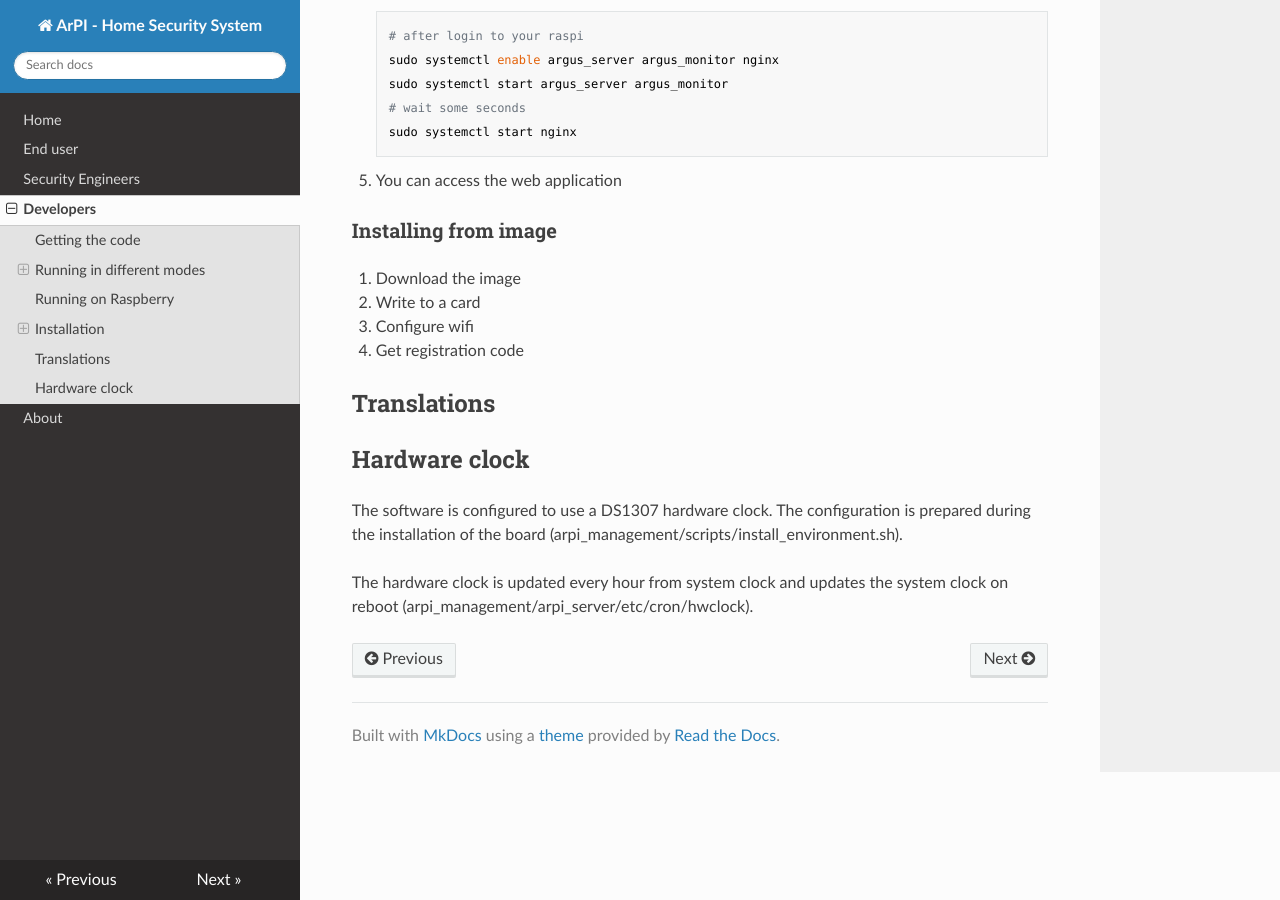
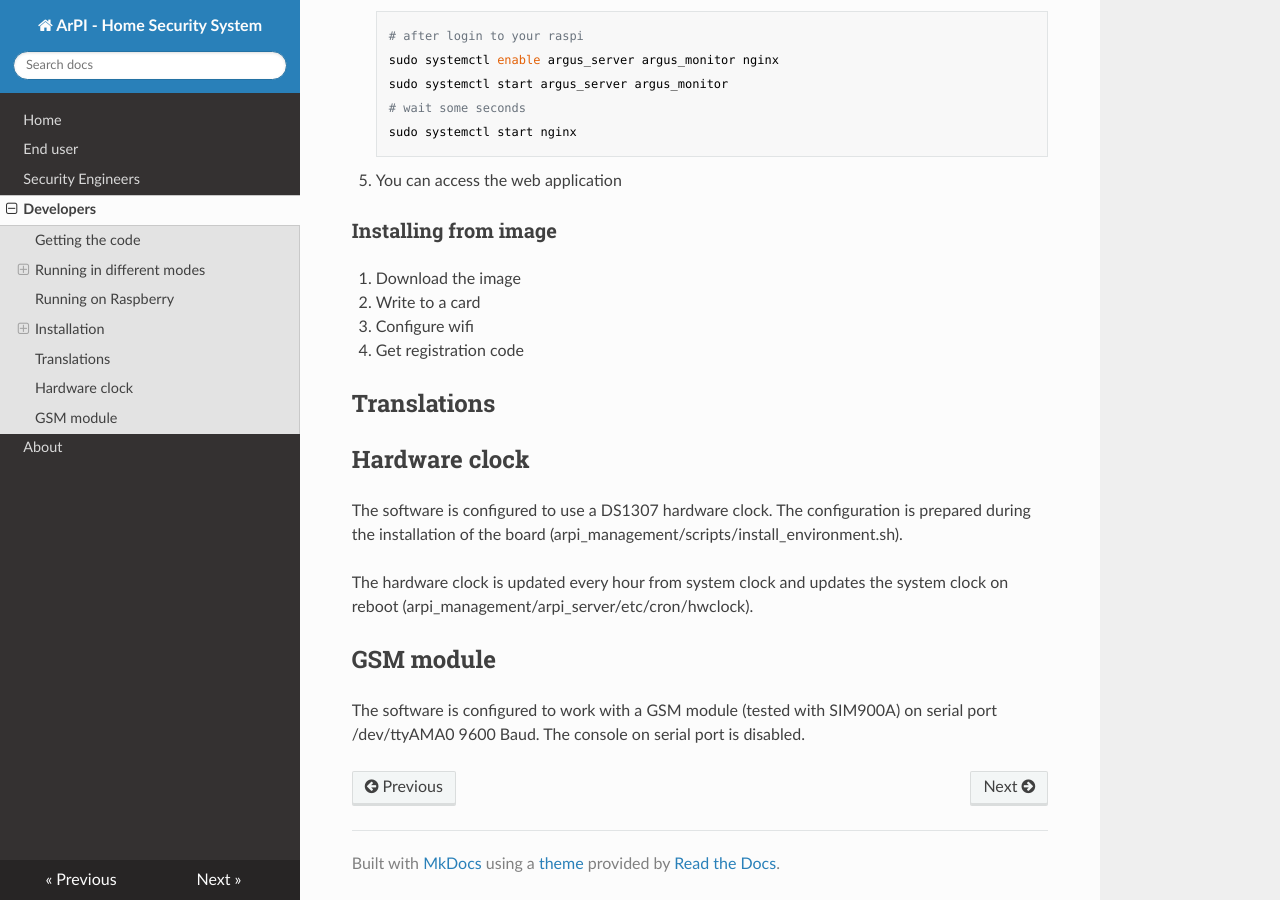
Before and after one commit to ArPIHomeSecurity/arpi_documentation, an MkDocs documentation site: the page built from docs/developers/index.md, in a window 1280 px wide and 900 px high, scrolled down 2487 px. Built offline with MkDocs 1.6.1, drawn with Linux system fonts in a browser that asks for light colours; nearby versions of some CDN libraries.

Commit message:
GSM module

```diff
--- a/docs/developers/index.md
+++ b/docs/developers/index.md
@@ -121,3 +121,8 @@ Before installing the ArPI to a running Raspberry PI system [get the code](#gett
 The software is configured to use a DS1307 hardware clock. The configuration is prepared during the installation of the board (arpi_management/scripts/install_environment.sh).
 
 The hardware clock is updated every hour from system clock and updates the system clock on reboot (arpi_management/arpi_server/etc/cron/hwclock).
+
+## GSM module
+
+The software is configured to work with a GSM module (tested with SIM900A) on serial port /dev/ttyAMA0 9600 Baud.
+The console on serial port is disabled.
```
